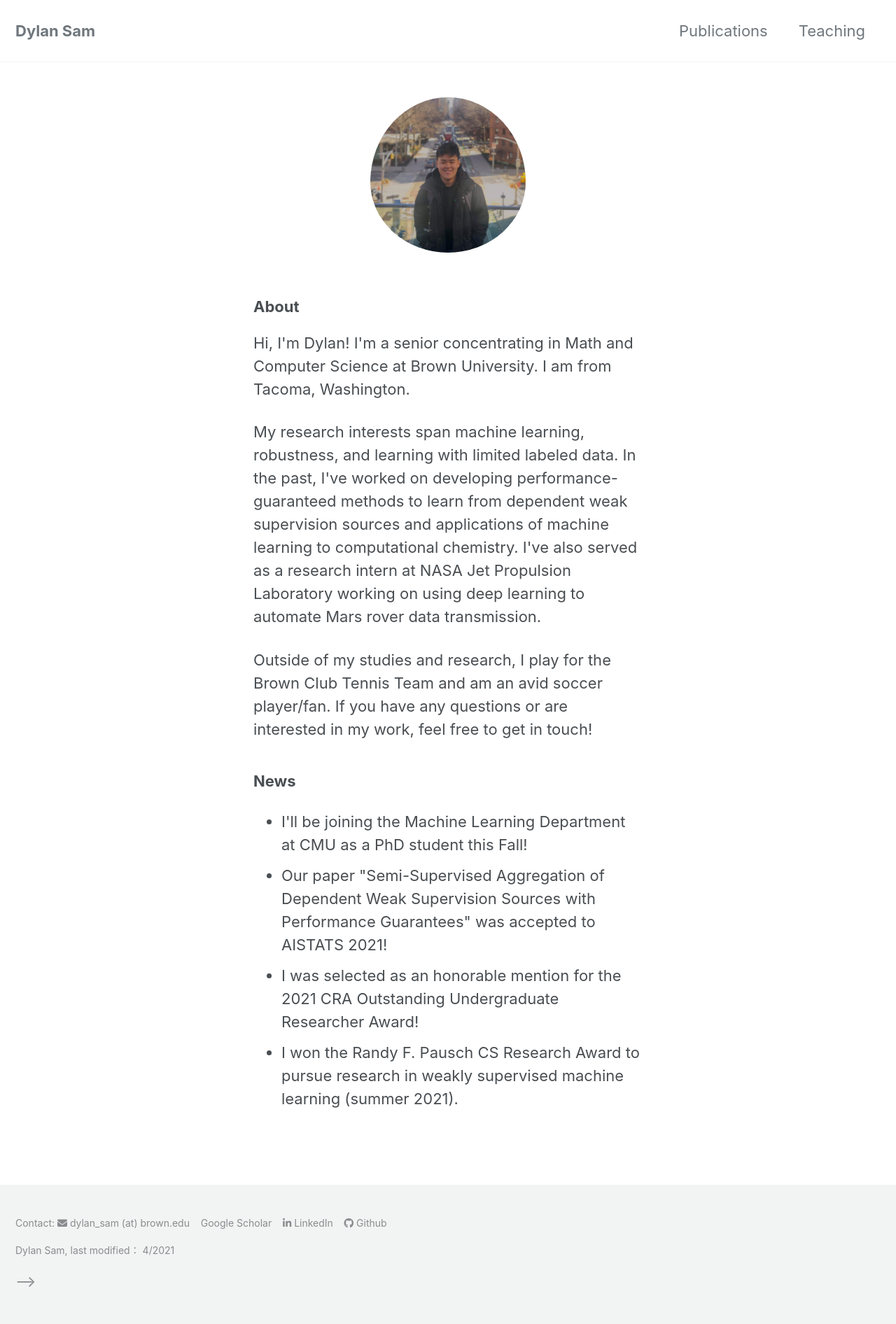
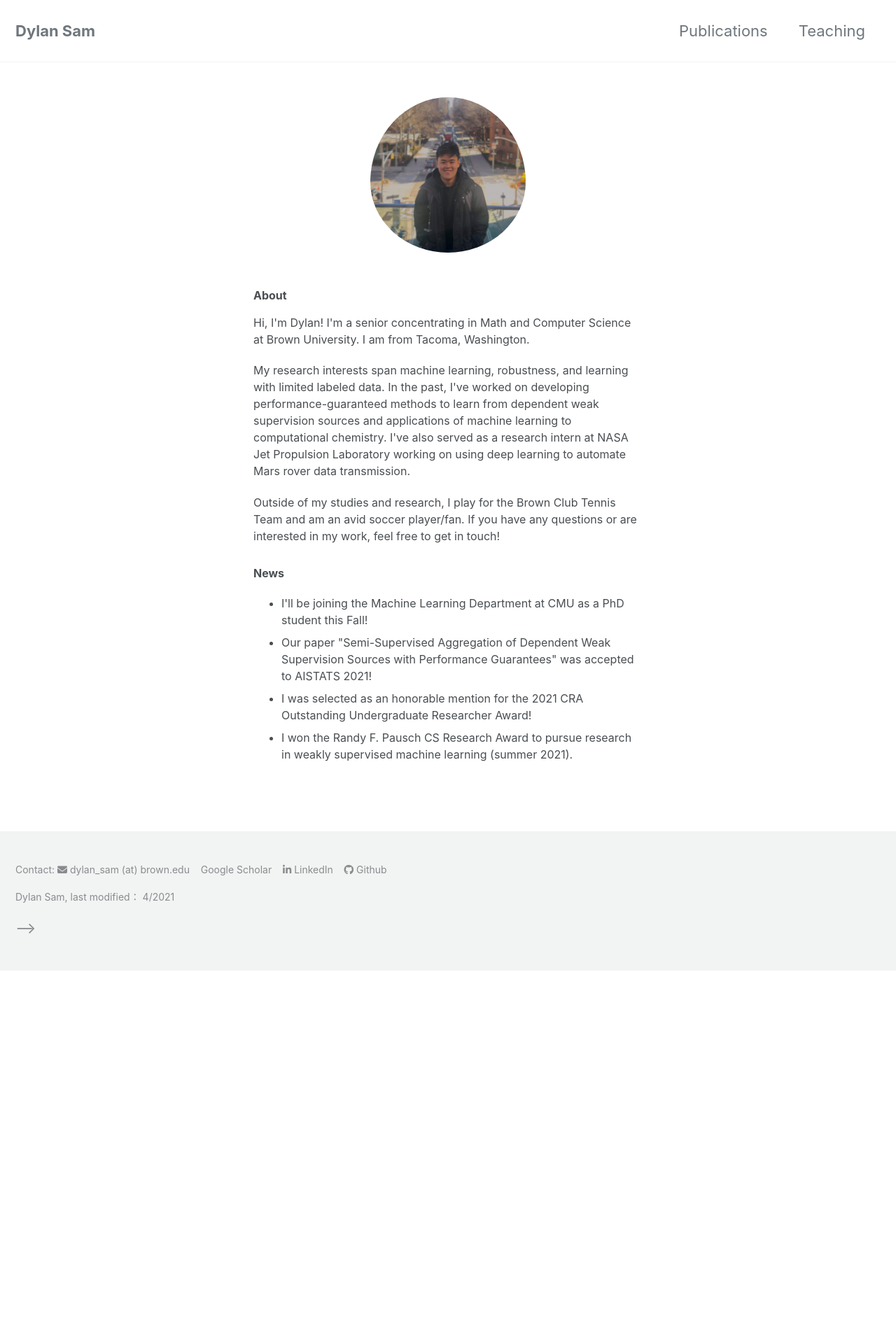
Before and after one commit to dsam99/dsam99.github.io, a Jekyll site: the page built from index.md, in a window 1280 px wide. Shown: the whole page at 70% size. Built offline with Jekyll 4.4.1, drawn with Linux system fonts in a browser that asks for light colours; cached includes are drawn as plain includes; nearby versions of some CDN libraries; a style sheet for code colours, icons or effects is not loaded; after the commit the page ends 1387 px from its top, so only the background shows below that.

Commit message:
fix footer and font sizes

```diff
--- a/_includes/footer/custom.html
+++ b/_includes/footer/custom.html
@@ -17,7 +17,7 @@
 	    <i class="fab fa-github" aria-hidden="true"></i> <a href="https://github.com/dsam99">Github</a>
     </p>
 
-    <p> Dylan Sam, last modified： 4/2021
+    <p> Dylan Sam, last modified： 4/2021 </p>
 
 </div>
 <!-- end custom footer snippets -->
--- a/assets/css/main.scss
+++ b/assets/css/main.scss
@@ -16,6 +16,7 @@ head {
 	width: 45%;
 	padding: 10px;
 	padding-top:50px;
+	font-size: 16px;
 }
 
 .research {
@@ -32,7 +33,7 @@ head {
 	padding: 10px;
 	padding-top: 10px;
 	padding-bottom: 10px;
-	font-size: 20px;
+	font-size: 16px;
 }
 
 .teaching {
@@ -40,7 +41,7 @@ head {
 	margin: auto;
 	padding: 10px;
 	padding-top: 40px;
-	padding-bottom: 10px;
+	padding-bottom: 16px;
 }
 
 .projects {
@@ -119,8 +120,6 @@ head {
 }
 
 .page__footer-follow {
-
-
 }
 
 
```
